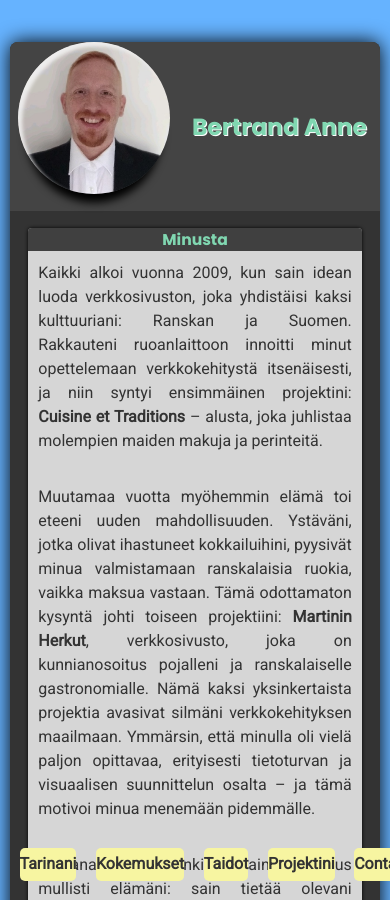
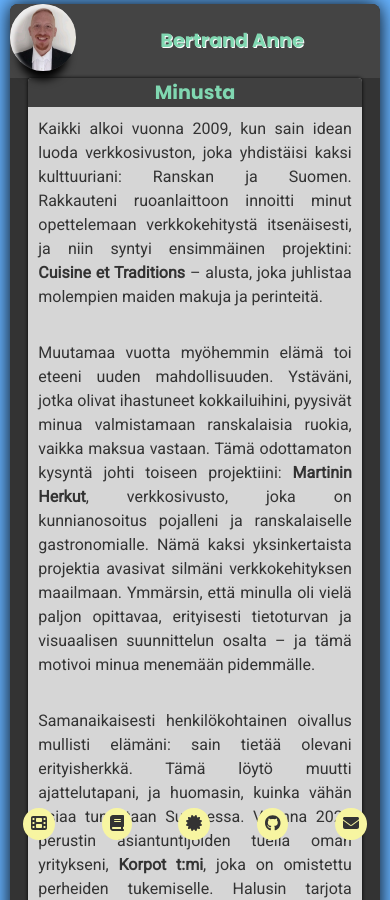
Before and after one commit to Bertrand14/bertrand14.github.io, a React (Vite) app: page /AboutMe in a window 390 px wide. Shown: the top 900 px of the page. Built offline with nearby package versions, Linux system fonts and the light colour scheme.

Commit message:
Configure GitHub Pages

```diff
--- a/package.json
+++ b/package.json
@@ -3,6 +3,7 @@
   "private": true,
   "version": "0.0.0",
   "type": "module",
+  "homepage": "https://bertrand14.github.io/",
   "scripts": {
     "dev": "vite",
     "build": "vite build",
--- a/src/App.jsx
+++ b/src/App.jsx
@@ -1,16 +1,16 @@
 import React from 'react';
 import { BrowserRouter, Routes, Route, Navigate } from "react-router-dom";
 import Layout from './components/Layout'
-import navParts from './assets/data/navparts'
+import navParts from './assets/data/layerParts'
 
 export default function App(){
  return (
   <BrowserRouter>
    <Routes>
     <Route path="/" element={<Layout />}>
-    <Route path="/" element={<Navigate to="/" />} />
+    <Route path="/" element={<Navigate to="/AboutMe" />} />
     {navParts.map((nav) => (
-     <Route key={nav.path} path={nav.path} element={nav.element} />
+     <Route key={nav.path} path={nav.path} element={nav.components} />
     ))}
     </Route>
    </Routes>
--- /dev/null
+++ b/src/assets/data/layerParts.jsx
@@ -0,0 +1,17 @@
+import AboutMe from '../../components/AboutMe'
+import ContactMe from '../../components/ContactMe'
+import  {WorkExperiences, SchoolExperiences,AllExperiences} from '../../components/Experiences'
+import AllProjects from '../../components/Projects'
+import AllSkills from '../../components/Skills'
+import { faFilm, faBook, faCertificate, faEnvelope } from "@fortawesome/free-solid-svg-icons";
+import { faGithub } from "@fortawesome/free-brands-svg-icons";
+
+const navParts = [
+ { path: "/AboutMe", logo: faFilm,  title: "Tarinani",id:"", components: <AboutMe /> },
+ { path: "/AllExperiences", logo: faBook,  title: "Kokemukset",id:"", components: <AllExperiences /> },
+ { path: "/AllSkills", logo: faCertificate,  title: "Taidot",id:"", components: <AllSkills /> },
+ { path: "/AllProjects", logo: faGithub,  title: "Projektini",id:"", components: <AllProjects /> },
+ { path: "/ContactMe", logo: faEnvelope,  title: "Contact",id:"", components: <ContactMe /> },
+];
+
+export default navParts
--- a/src/assets/data/navparts.jsx
+++ /dev/null
@@ -1,15 +0,0 @@
-import AboutMe from './../../components/AboutMe'
-import ContactMe from './../../components/ContactMe'
-import  {WorkExperiences, SchoolExperiences,AllExperiences} from './../../components/Experiences'
-import AllProjects from './../../components/Projects'
-import AllSkills from './../../components/Skills'
-
-const navParts = [
- { path: "/AboutMe", logo:"faUser",  title: "Tarinani",id:"", element: <AboutMe /> },
- { path: "/AllExperiences", logo:"faBriefcase",  title: "Kokemukset",id:"", element: <AllExperiences /> },
- { path: "/AllSkills", logo:"faThumbsUp",  title: "Taidot",id:"", element: <AllSkills /> },
- { path: "/AllProjects", logo:"faProjectDiagram",  title: "Projektini",id:"", element: <AllProjects /> },
- { path: "/ContactMe", logo:"faEnvelope",  title: "Contact",id:"", element: <ContactMe /> },
-];
-
-export default navParts
--- a/src/components/Layout.jsx
+++ b/src/components/Layout.jsx
@@ -1,8 +1,7 @@
 import React from 'react'
 import { Outlet, Link } from "react-router-dom"
-import navParts from '../assets/data/navparts'
+import navParts from '../assets/data/layerParts'
 import { FontAwesomeIcon } from "@fortawesome/react-fontawesome";
-import { faUser, faBriefcase, faThumbsUp, faProjectDiagram, faEnvelope, faBars } from "@fortawesome/free-solid-svg-icons";
 import HeaderPage from './Header'
 import FooterPage from './Footer'
 
@@ -13,12 +12,13 @@ function Layout(){
    <nav>
     <ul>
      {navParts.map((infos, index) => (
-      <li key={index}>
-        <Link to={infos.path}>
-          <i>{infos.logo && <FontAwesomeIcon icon={infos.logo} />}</i>
-          <div>{infos.title}</div>
-        </Link>
+      <Link key={index} to={infos.path}>
+        <li id={infos.path}>
+          {/* <i>{infos.logo && <FontAwesomeIcon icon={infos.logo} />}</i> */}
+          <i> <FontAwesomeIcon icon={infos.logo} /> </i>
+          <span>{infos.title}</span>
       </li>
+      </Link>
      ))}
     </ul>
    </nav>
--- a/src/styles/_mixins.scss
+++ b/src/styles/_mixins.scss
@@ -29,3 +29,8 @@ h3{font-size: 3vw;}
 h4{font-size: 2vw;}
 h5{font-size: 1.5vw;}
 h6{font-size: 1vw;}
+
+@media screen and (max-width: 800px) {
+ h1, h2, h3, h4, h5, h6{font-size: 1.2rem;}
+
+}
--- a/src/styles/_reset.scss
+++ b/src/styles/_reset.scss
@@ -13,18 +13,18 @@ body{
 
 #root{
  display:block;
- margin:5vh auto;
+ margin: 1% auto;
  width:70vw;
  background-color:$secondaryAnthracite1;
  border-radius: 2vw;
  box-shadow: 0 0 20px black;
 }
 
-p,ul{ line-height: 2rem;text-align: justify;margin-bottom: 2rem;}
+p, ul:not(nav ul){ line-height: 2rem;text-align: justify;margin-bottom: 2rem;}
 
 @media screen and (max-width: 800px) {
  #root{
   width:95vw;
-  p,ul{ line-height: 1.5rem;text-align: justify;left: 1.5rem;}
+  p,ul:not(nav ul){ line-height: 1.5rem;text-align: justify;left: 1.5rem;}
  }
 }
--- a/src/styles/layout/_header.scss
+++ b/src/styles/layout/_header.scss
@@ -3,18 +3,19 @@
 
 body #root > header{
  display:grid;
- grid-template-columns: 20vh auto;
+ grid-template-columns: 1fr 4fr;
  grid-template-rows: min-content;
  grid-template-areas: "picture title";
+ justify-content: center;
+ align-items: center;
  background-color: $secondaryAnthracite2;
  border-top-left-radius: 2vw;
  border-top-right-radius: 2vw;
- margin-bottom: 2vh;
- text-align: center;
  a{
   grid-area: picture;
-  width:20vh;
-  height:20vh;
+
+  aspect-ratio: 1/1;
+  margin: 0 auto;
   .bubbleEffect {
    position: relative;
    display: inline-block;
@@ -52,7 +53,6 @@ body #root > header{
  h1{
   grid-area: title;
   text-shadow: 1px 1px 0 white;
-  margin:auto;
  }
 }
 
--- a/src/styles/layout/_navbar.scss
+++ b/src/styles/layout/_navbar.scss
@@ -5,29 +5,25 @@ nav{
  top:0;
  z-index:100;
  margin:1vw 0;
- ul.smallScreen{display:none;}
+ width:100%;
  ul{
   display:grid;
-  grid-template-columns: repeat(5,1fr);
+  grid-auto-flow: column;
   justify-items: center;
   list-style-type: none;
-  gap:5vw;
-  width:95%;
-  margin:auto;
   li{
    background-color: $thirdYellow2;
    color:$secondaryAnthracite1;
-   border-radius: 5px;
+   border-radius: 1vw;
    font-weight: bold;
    text-align: center;
    box-shadow: none;
    cursor: pointer;
    transition:all 250ms ease-in-out;
    line-height: 1rem;
-   padding:1vh 0;
-   width:100%;
+   padding:4vh 2vw;
    i{
-    font-size: 1.5rem;
+    margin: auto;
    }
    &:hover{
     box-shadow: 0px 0px 12px 4px rgba(0,0,0,0.74);
@@ -43,23 +39,14 @@ nav{
 @media screen and (max-width: 800px) {
  nav{
   position:fixed;
-  top:100vh;
+  top:auto;
   bottom:0;
-  width:100vw;
-  ul.largeScreen{display:none};
-  ul.smallScreen{
-   position: fixed;
-   bottom:0;
-   display:grid;
-   gap:5vw;
+  left:0;
+  ul{
    li{
+    padding:2vw;
     border-radius: 50%;
-    width:8vw;
-    height:8vw;
-    padding: 2%;
-    font-size: 4vw;
-    div{display:none;}
-
+    span{display:none;}
    }
   }
  }
```
